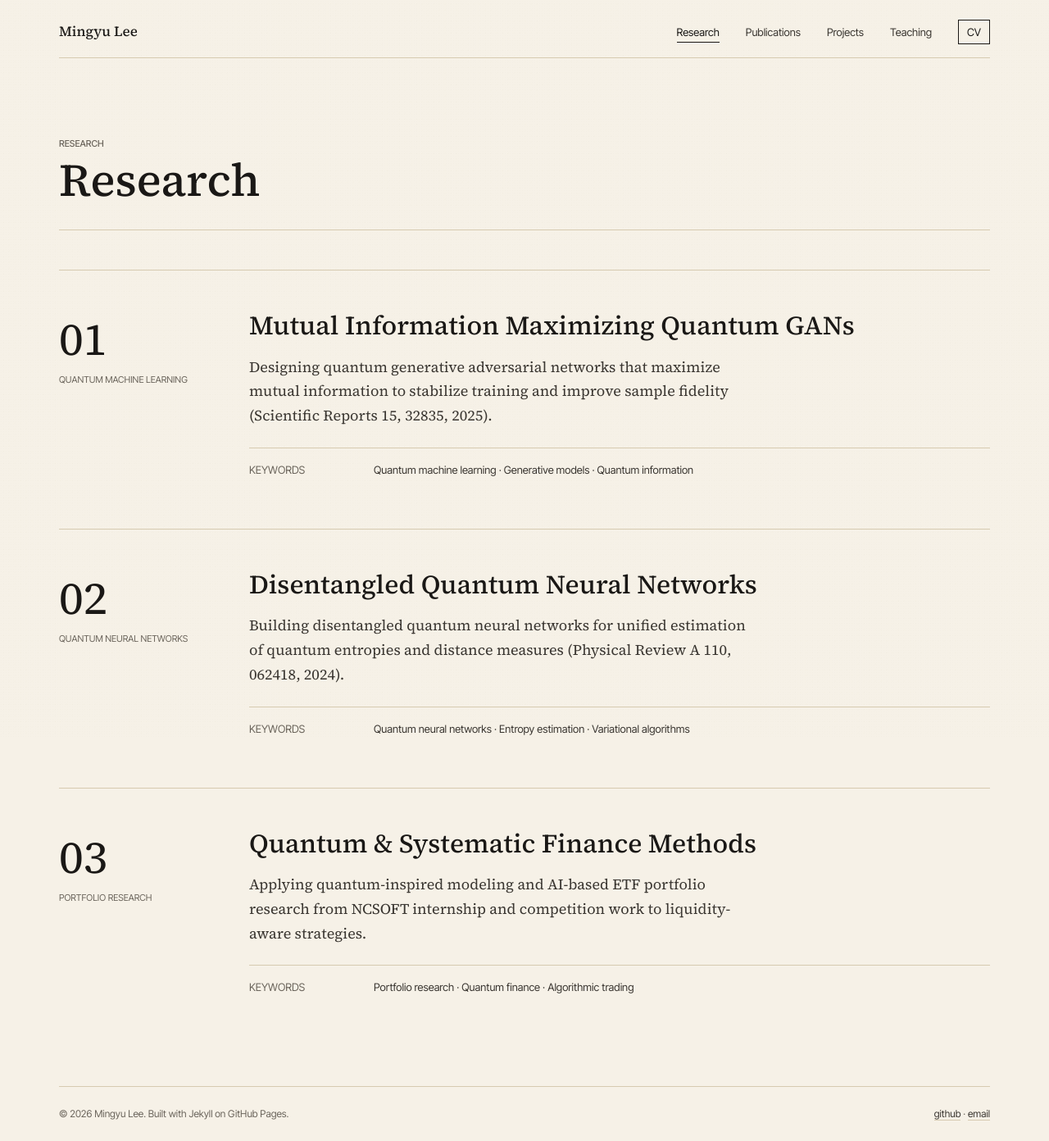
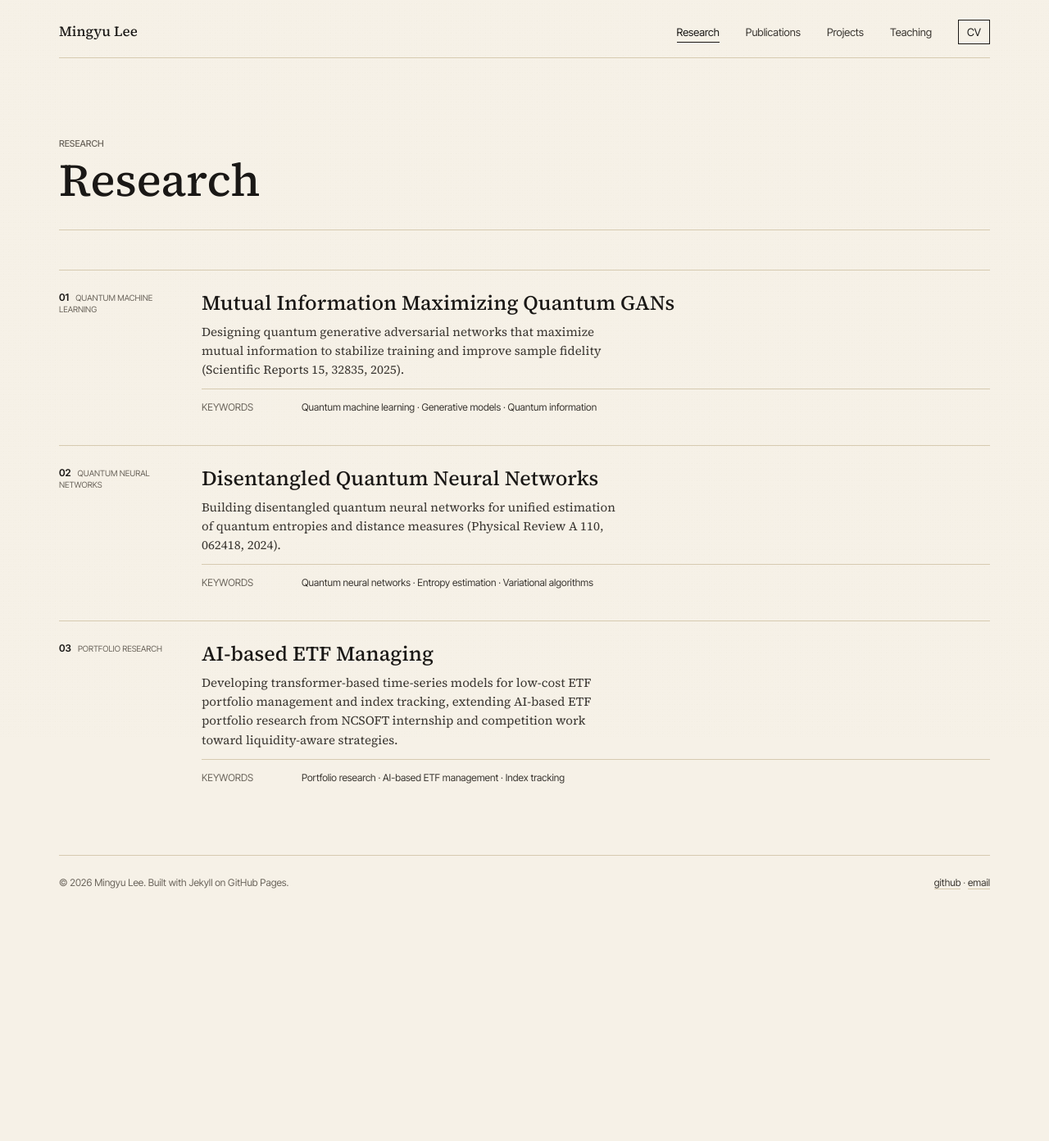
Before and after one commit to red1108/red1108.github.io, a Jekyll site: the page built from _pages/research.md, in a window 1280 px wide. Shown: the whole page at 82% size. Built offline with Jekyll 4.4.1, drawn with Linux system fonts in a browser that asks for light colours; after the commit the page ends 1110 px from its top, so only the background shows below that.

Commit message:
content: refine projects research and quant pages

```diff
--- a/_data/research.yml
+++ b/_data/research.yml
@@ -10,9 +10,9 @@
     - Quantum neural networks
     - Entropy estimation
     - Variational algorithms
-- title: Quantum & Systematic Finance Methods
-  summary: Applying quantum-inspired modeling and AI-based ETF portfolio research from NCSOFT internship and competition work to liquidity-aware strategies.
+- title: AI-based ETF Managing
+  summary: Developing transformer-based time-series models for low-cost ETF portfolio management and index tracking, extending AI-based ETF portfolio research from NCSOFT internship and competition work toward liquidity-aware strategies.
   interests:
     - Portfolio research
-    - Quantum finance
-    - Algorithmic trading
+    - AI-based ETF management
+    - Index tracking
--- a/_includes/head.html
+++ b/_includes/head.html
@@ -5,7 +5,7 @@
   <title>{{ page.title | escape }} | {{ site.title | escape }}</title>
   <meta name="description" content="{{ page.description | default: site.description | strip_html | normalize_whitespace | escape }}" />
   <link rel="canonical" href="{{ page.url | absolute_url }}" />
-  <link rel="icon" type="image/svg+xml" href="{{ '/assets/images/favicon.svg' | relative_url }}" />
+  <link rel="icon" type="image/png" href="{{ '/assets/images/favicon.png' | relative_url }}" />
   <link rel="preconnect" href="https://fonts.googleapis.com" crossorigin />
   <link rel="preconnect" href="https://fonts.gstatic.com" crossorigin />
   <link href="https://fonts.googleapis.com/css2?family=Source+Serif+4:opsz,wght@8..60,400;8..60,500;8..60,600;8..60,700&family=Inter+Tight:wght@400;500;600&family=JetBrains+Mono:wght@400;500&display=swap" rel="stylesheet" />
--- a/assets/css/main.scss
+++ b/assets/css/main.scss
@@ -880,9 +880,9 @@ details.section--collapsible:not([open]) > .section__body {
 
 .thread {
   display: grid;
-  grid-template-columns: 200px 1fr;
-  gap: var(--s-6);
-  padding: var(--s-7) 0;
+  grid-template-columns: 150px 1fr;
+  gap: var(--s-5);
+  padding: var(--s-5) 0;
   border-top: 1px solid var(--rule);
   align-items: start;
 }
@@ -890,41 +890,44 @@ details.section--collapsible:not([open]) > .section__body {
 .thread__id {
   color: var(--ink-3);
   font-family: var(--sans);
-  font-size: 11px;
-  text-transform: uppercase;
-  padding-top: var(--s-2);
+  font-size: 10px;
+  line-height: 1.35;
+  text-transform: uppercase;
+  padding-top: 3px;
 }
 
 .thread__id .num {
-  display: block;
-  color: var(--ink);
-  font-family: var(--serif);
-  font-size: 56px;
+  display: inline-block;
+  color: var(--ink);
+  font-family: var(--sans);
+  font-size: 12px;
+  font-weight: 600;
   line-height: 1;
-  margin-bottom: var(--s-3);
+  margin-right: var(--s-2);
 }
 
 .thread h2 {
-  font-size: 32px;
-  margin-bottom: var(--s-4);
+  font-size: 25px;
+  line-height: 1.22;
+  margin-bottom: var(--s-2);
 }
 
 .thread .body {
   color: var(--ink-2);
-  font-size: var(--fs-lg);
-  line-height: 1.65;
+  font-size: var(--fs-md);
+  line-height: 1.55;
   max-width: var(--measure-prose);
 }
 
 .thread .related {
   display: grid;
-  grid-template-columns: 140px 1fr;
+  grid-template-columns: 110px 1fr;
   gap: var(--s-3);
-  margin-top: var(--s-5);
-  padding-top: var(--s-4);
+  margin-top: var(--s-3);
+  padding-top: var(--s-3);
   border-top: 1px solid var(--rule);
   font-family: var(--sans);
-  font-size: var(--fs-sm);
+  font-size: var(--fs-xs);
 }
 
 .thread .related dt {
@@ -1511,18 +1514,34 @@ ol.bibliography > li {
 }
 
 .metric-card {
+  position: relative;
+  min-height: 134px;
   padding: var(--s-4);
   border-right: 1px solid var(--rule);
   border-bottom: 1px solid var(--rule);
+  background:
+    linear-gradient(180deg, rgba(255, 255, 255, 0.16), rgba(255, 255, 255, 0)),
+    var(--paper);
+}
+
+.metric-card::before {
+  content: "";
+  position: absolute;
+  top: var(--s-3);
+  left: var(--s-4);
+  width: 28px;
+  height: 1px;
+  background: var(--ink);
+  opacity: 0.34;
 }
 
 .metric-label {
-  margin: 0 0 var(--s-2);
+  margin: var(--s-3) 0 var(--s-2);
 }
 
 .metric-value {
   color: var(--ink);
-  font-size: var(--fs-2xl);
+  font-size: 32px;
   line-height: 1.1;
   margin: 0;
 }
@@ -1531,6 +1550,7 @@ ol.bibliography > li {
   color: var(--ink-3);
   font-family: var(--sans);
   font-size: var(--fs-xs);
+  line-height: 1.35;
   margin-top: var(--s-2);
 }
 
```
Also changed, not shown: _data/projects.yml (+15 -29 lines), _data/quant_metrics.json (+15 -15 lines), _pages/projects.md (+0 -7 lines), assets/js/quant.js (+19 -19 lines), scripts/build_quant.py (+9 -9 lines), assets/images/favicon.png (added), 1 other file.
